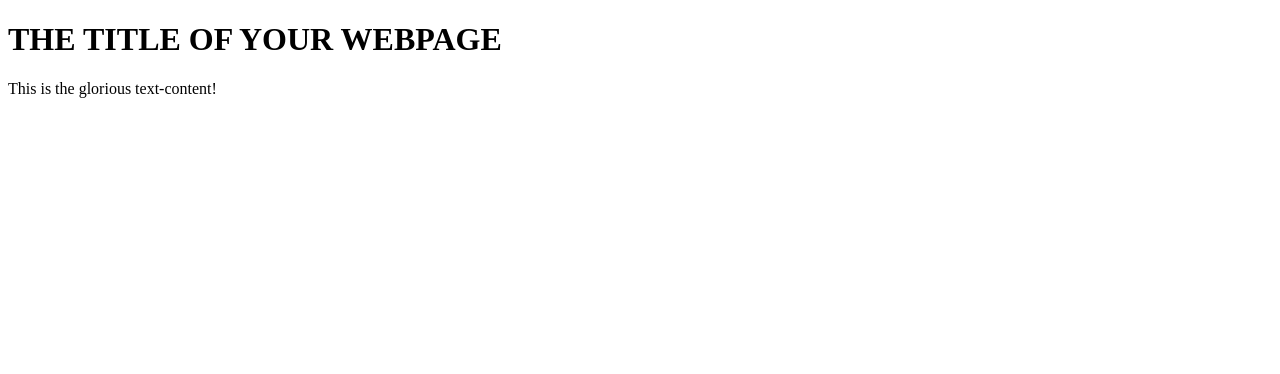
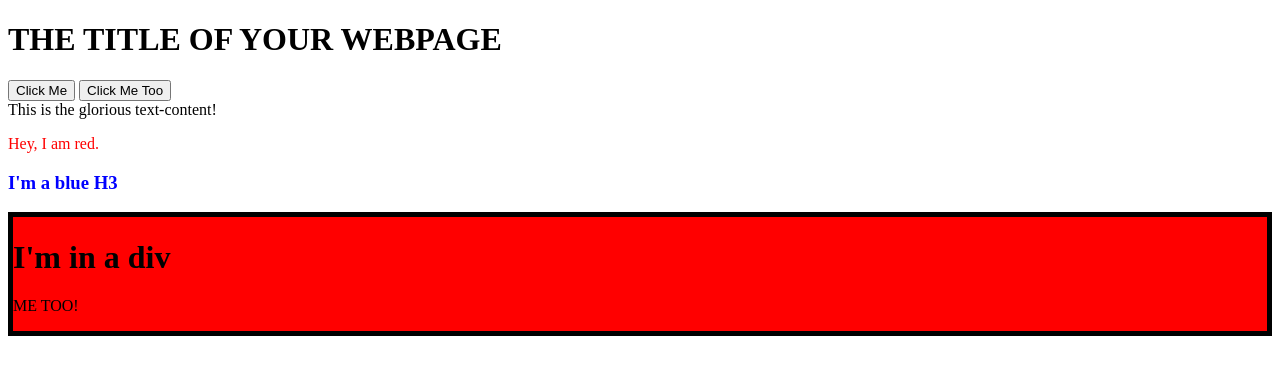
Before and after one commit to Blashyrkh2124/domTraining, a plain HTML site: page index.html in a window 1280 px wide. Drawn offline with Linux system fonts and the light colour scheme.

Commit message:
finish training

```diff
--- a/index.html
+++ b/index.html
@@ -9,7 +9,10 @@
     <h1>
       THE TITLE OF YOUR WEBPAGE
     </h1>
-    <div id="container"></div>
+    <div id="container">
+<button id="btn">Click Me</button>
+<button id="btn2">Click Me Too</button>
+    </div>
   </body>
   <script type="text/javascript" src="script.js"></script>
 </html>
--- a/script.js
+++ b/script.js
@@ -5,3 +5,44 @@ content.classList.toggle('content');
 content.textContent = 'This is the glorious text-content!';
 
 container.appendChild(content);
+
+const paragraph = document.createElement('p');
+paragraph.textContent = 'Hey, I am red.';
+paragraph.style.color = 'red';
+container.appendChild(paragraph);
+
+var blueText = document.createElement('H3');
+blueText.style.color = 'blue';
+blueText.textContent = "I'm a blue H3";
+
+container.appendChild(blueText);
+
+var h1 = document.createElement('h1');
+h1.textContent = "I'm in a div";
+
+var parMeToo = document.createElement('p');
+parMeToo.textContent = 'ME TOO!';
+
+var div = document.createElement('div');
+div.style.cssText= 'border: solid; border-width: 5px; borderColor: black;'
+div.style.backgroundColor = 'red';
+
+
+div.appendChild(parMeToo);
+div.insertBefore(h1, parMeToo);
+container.appendChild(div);
+
+const btn = document.querySelector('#btn');
+btn.onclick = () => alert("Hello World");
+
+const btn2 = document.querySelector('#btn2');
+btn2.addEventListener('click', alertFunction);
+
+
+function alertFunction() {
+  alert("this is epic")
+}
+
+btn2.addEventListener('click', function (e) {
+  e.target.style.background = 'blue';
+});
```
